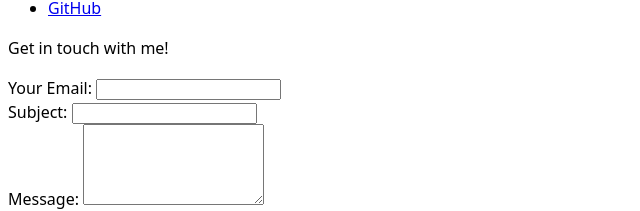
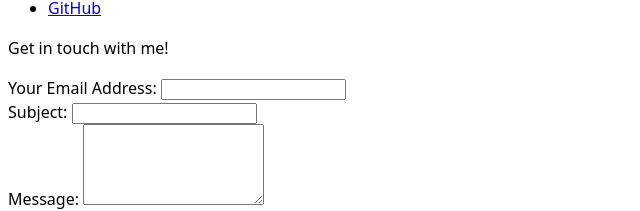
Before and after one commit to mkishore3/portfolio, a plain HTML site: page contact/index.html in a window 1280 px wide. Shown: the part 167-378 px from the top of the page, without its empty margins (0-640 px from the left). Drawn offline with Linux system fonts and the light colour scheme; files that its build step writes are made by us from their sources.

Commit message:
contact update

```diff
--- a/contact/index.html
+++ b/contact/index.html
@@ -19,7 +19,7 @@
     <p> Get in touch with me!</p>
     <form action="mailto:mkishore@ucsd.edu" method="POST" enctype="text/plain">
         <label>
-            Your Email:
+            Your Email Address:
             <input type="email" name="email" required>
         </label>
         <br>
```
